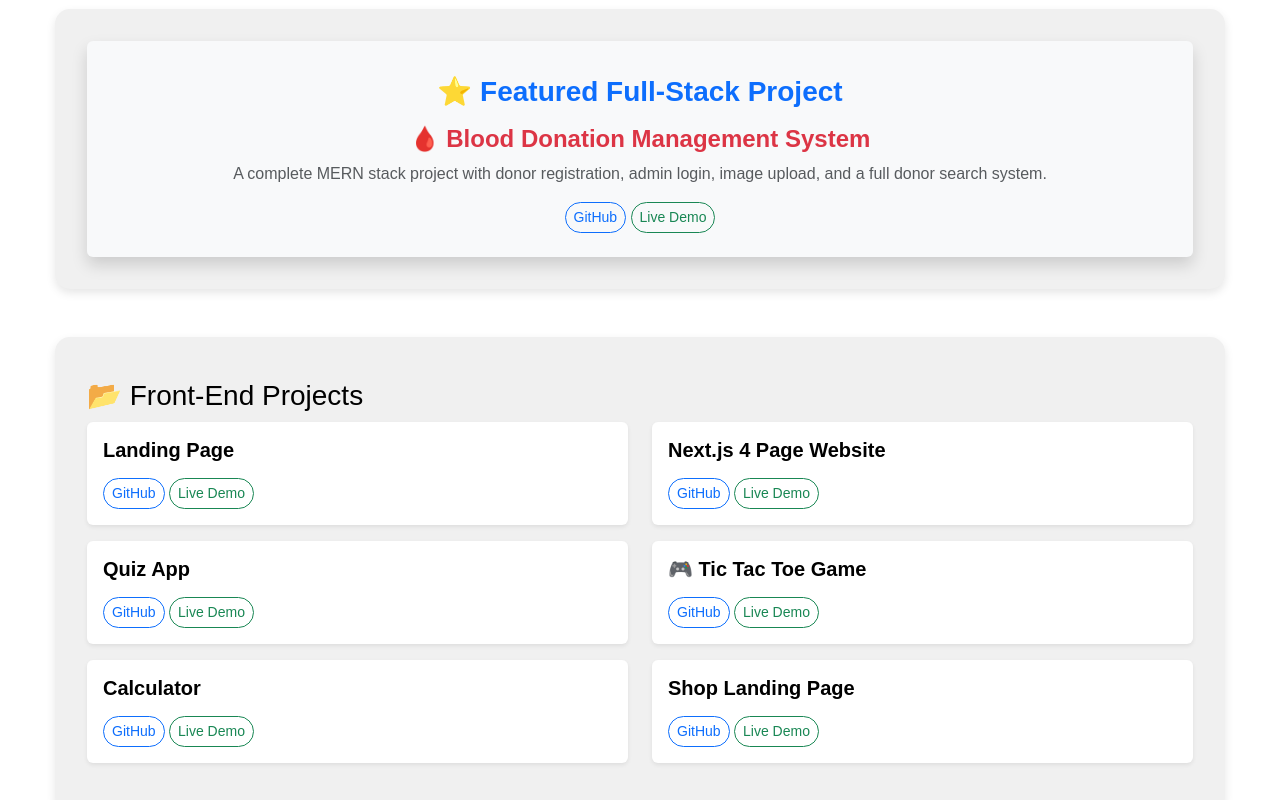
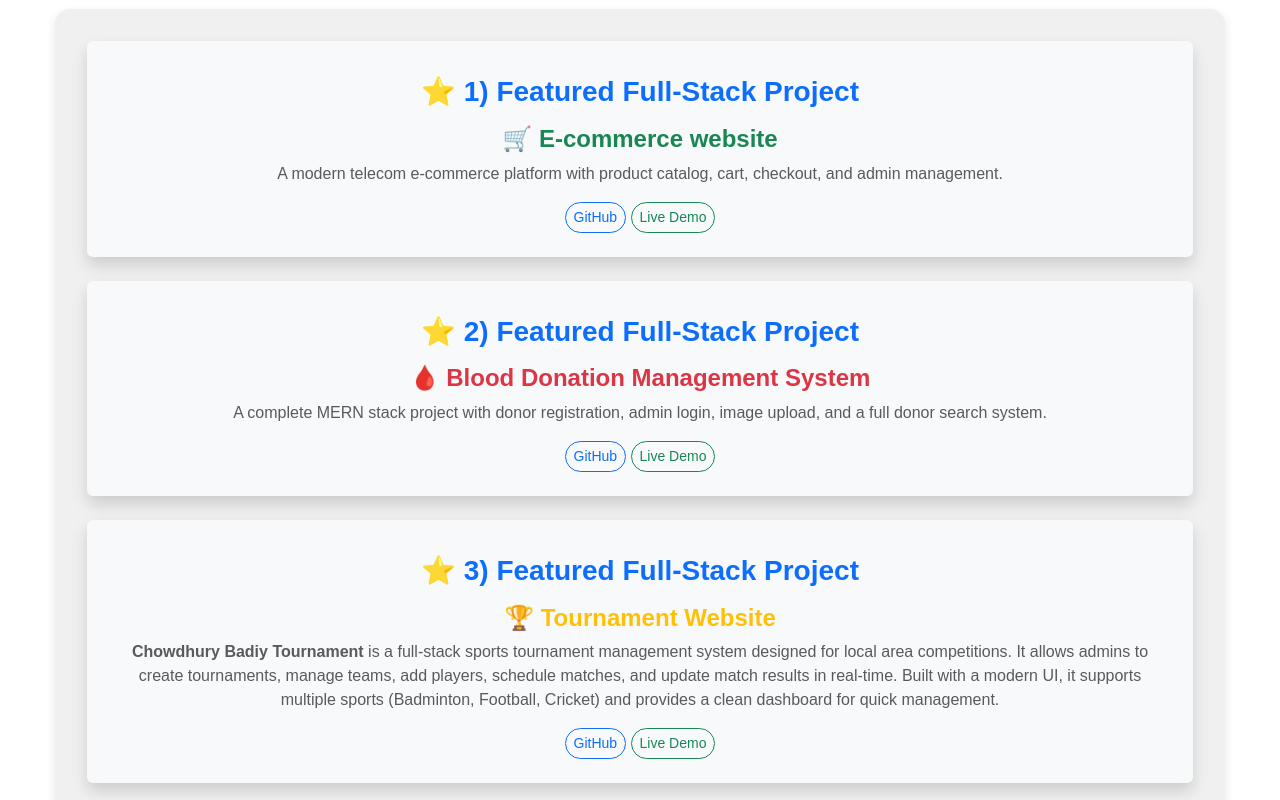
Before and after one commit to ohin03/portfolio, a website: page index.html in a window 1280 px wide. Shown: the part 1480-2280 px from the top of the page. Drawn offline with nearby package versions, Linux system fonts and the light colour scheme.

Commit message:
Project updated

```diff
--- a/index.html
+++ b/index.html
@@ -169,9 +169,36 @@
 
     <!-- Featured Project -->
     <section id="featured-project" class="mt-5 mb-5">
+
+   <div class="p-4 rounded shadow bg-light text-center">
+
+        <h3 class="fw-bold text-primary mb-3">⭐ 1) Featured Full-Stack Project</h3>
+
+        <h4 class="fw-bold text-success"> 🛒 E-commerce website</h4>
+        <p class="text-muted">
+          A modern telecom e-commerce platform with product catalog, cart, checkout, and admin management.
+        </p>
+
+        <div class="mt-3">
+          <a href="https://github.com/ohin03/emad-telecom-feni"
+             class="btn btn-outline-primary btn-sm" target="_blank">GitHub</a>
+
+          <a href="https://emad-telecom-feni-8.onrender.com"
+             class="btn btn-outline-success btn-sm" target="_blank">Live Demo</a>
+        </div>
+
+      </div>
+
+<br>
+
+
+
+
+
+
       <div class="p-4 rounded shadow bg-light text-center">
 
-        <h3 class="fw-bold text-primary mb-3">⭐ Featured Full-Stack Project</h3>
+        <h3 class="fw-bold text-primary mb-3">⭐ 2) Featured Full-Stack Project</h3>
 
         <h4 class="fw-bold text-danger">🩸 Blood Donation Management System</h4>
         <p class="text-muted">
@@ -188,7 +215,44 @@
         </div>
 
       </div>
+
+<br>
+
+ <div class="p-4 rounded shadow bg-light text-center">
+
+        <h3 class="fw-bold text-primary mb-3">⭐ 3) Featured Full-Stack Project</h3>
+
+        <h4 class="fw-bold text-warning">🏆 Tournament Website </h4>
+        <p class="text-muted">
+          <strong>Chowdhury Badiy Tournament</strong> is a full-stack sports tournament management system designed for local area competitions.
+          It allows admins to create tournaments, manage teams, add players, schedule matches, and update match results in real-time.
+          Built with a modern UI, it supports multiple sports (Badminton, Football, Cricket) and provides a clean dashboard for quick management.
+          </p>
+
+        <div class="mt-3">
+          <a href="https://github.com/ohin03/chowdhury-badiy-tournament"
+             class="btn btn-outline-primary btn-sm" target="_blank">GitHub</a>
+
+          <a href="https://chowdhury-badiy-tournament-2.onrender.com/"
+             class="btn btn-outline-success btn-sm" target="_blank">Live Demo</a>
+        </div>
+
+      </div>
+
+
+
     </section>
+
+
+
+
+
+
+
+
+
+
+
 
     <!-- Frontend Projects -->
     <section id="projects" class="mb-4">
```
